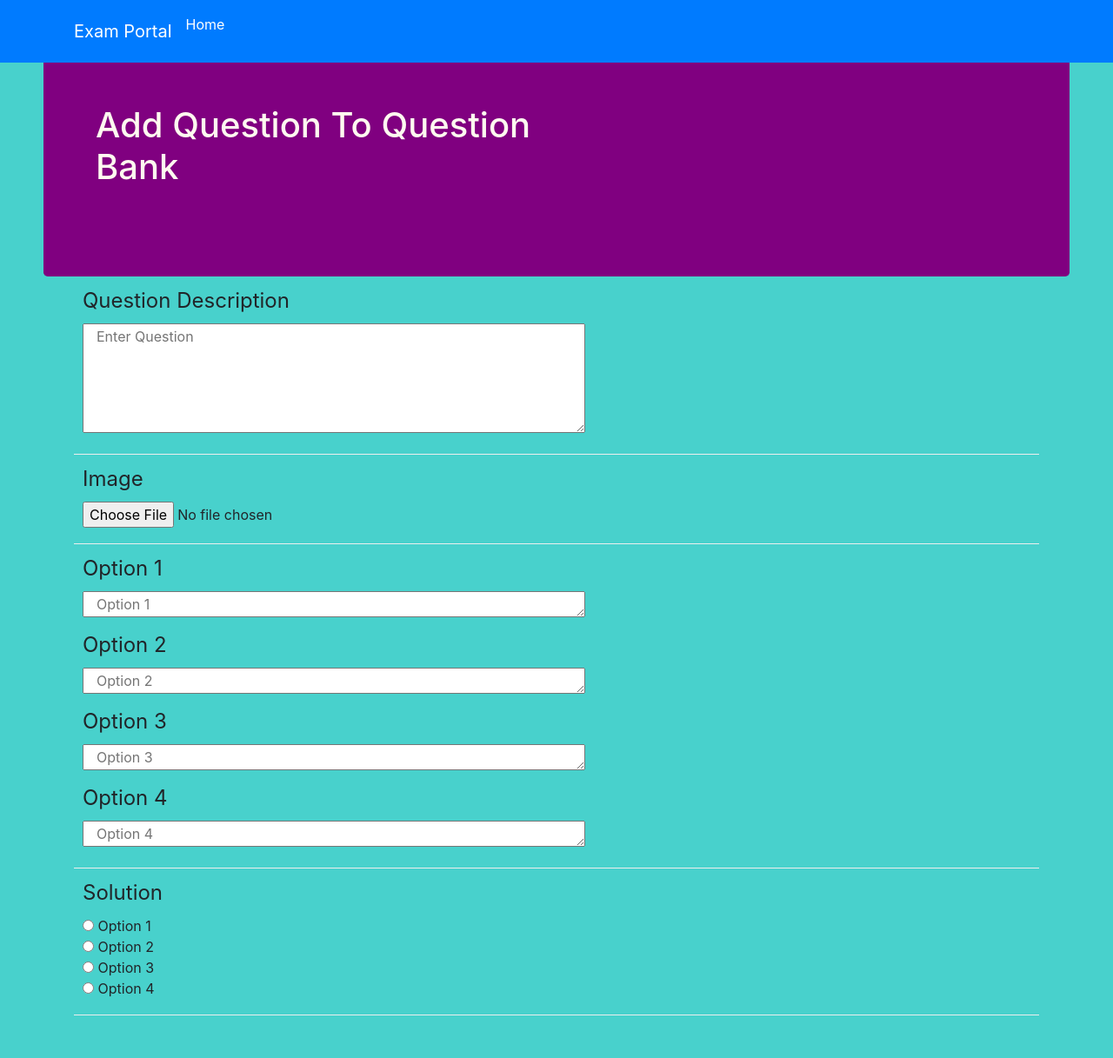
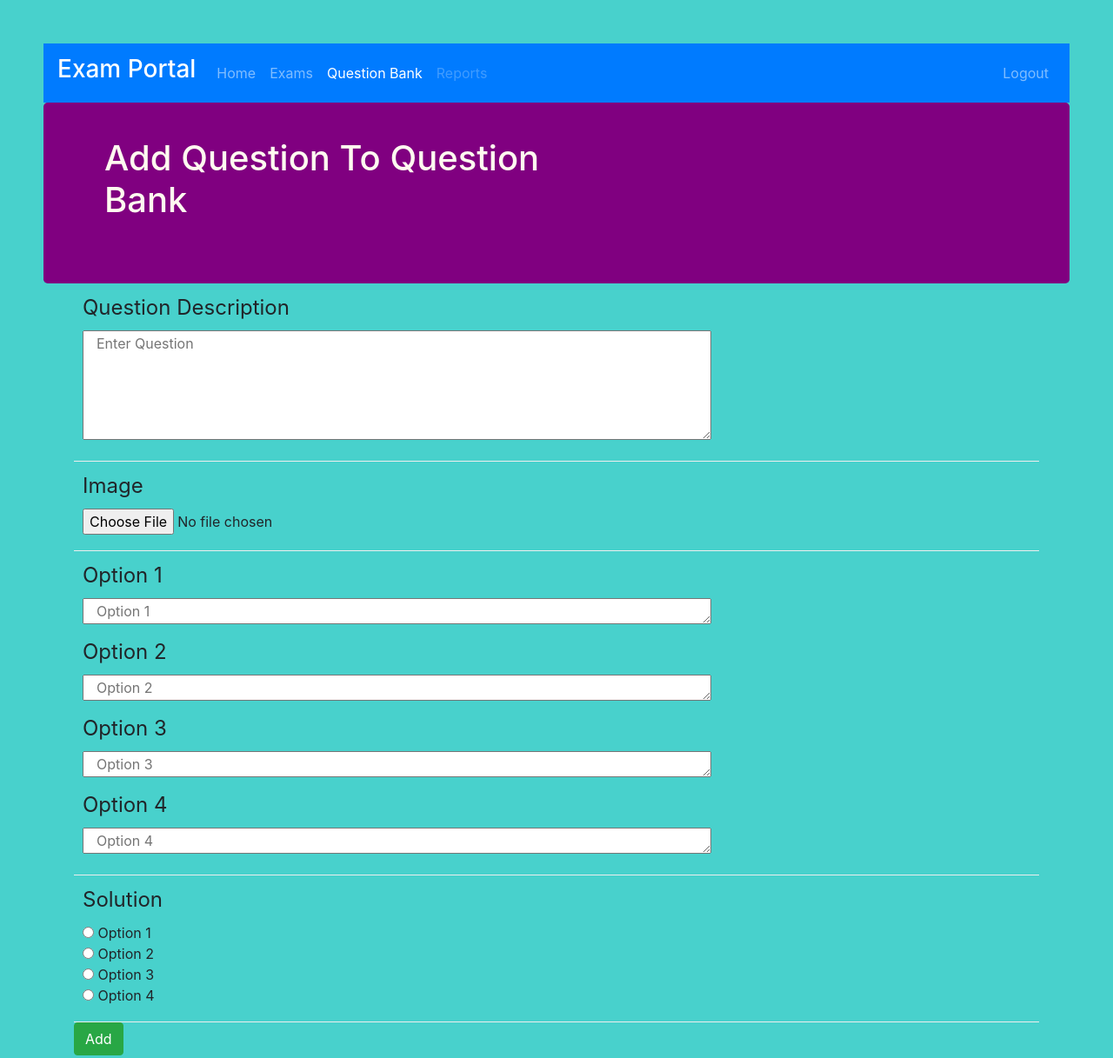
Before and after one commit to hiruthikj/Online-Examination-System, a website: page add-question.html in a window 1280 px wide. Shown: the whole page at 87% size. Drawn offline with nearby package versions, Linux system fonts and the light colour scheme.

Commit message:
add-question edited

```diff
--- a/add-question.html
+++ b/add-question.html
@@ -14,15 +14,26 @@
 
   <body>
 
-    <nav class="navbar navbar-dark bg-primary navbar-extend-sm fixed-top">
-      <div class="container">
-        <a class = "navbar-brand" href="#">Exam Portal</a>
-        <ul class="navbar-nav mr-auto">
-          <li class="nav-item active"><a class="nav-link" href="#">Home</a></li>
-          <li class="nav-item"><a class="nav-link" href="#"></a></li>
-        </ul>
-      </div>
-    </nav>
+    <div class="">
+        <nav class="navbar navbar-expand-md navbar-dark bg-primary">
+            <a href="#" class="navbar-brand"><h3>Exam Portal</h3></a>
+            <button type="button" class="navbar-toggler" data-toggle="collapse" data-target="#navbarCollapse">
+                <span class="navbar-toggler-icon"></span>
+            </button>
+
+            <div class="collapse navbar-collapse" id="navbarCollapse">
+                <div class="navbar-nav">
+                    <a href="#" class="nav-item nav-link">Home</a>
+                    <a href="#" class="nav-item nav-link">Exams</a>
+                    <a href="#" class="nav-item nav-link active">Question Bank</a>
+                    <a href="#" class="nav-item nav-link disabled" tabindex="-1">Reports</a>
+                </div>
+                <div class="navbar-nav ml-auto">
+                    <a href="#" class="nav-item nav-link">Logout</a>
+                </div>
+            </div>
+        </nav>
+    </div>
 
     <header class = "jumbotron row-header">
         <div class = "container">
@@ -43,7 +54,7 @@
           <fieldset>
             <legend>Question Description</legend>
             <label for="">
-              <textarea name="qn-desc" rows="5" cols="80" class = "col-8 justify-content-center" placeholder="Enter Question"></textarea>
+              <textarea name="qn-desc" rows="5" cols="80" class = "col-10 justify-content-center" placeholder="Enter Question"></textarea>
             </label>
           </fieldset>
         </div>
@@ -61,19 +72,19 @@
           <fieldset>
             <legend>Option 1</legend>
             <label for="">
-              <textarea name="qn-desc" rows="1" cols="80" class = "col-8 justify-content-center" placeholder="Option 1"></textarea>
+              <textarea name="qn-desc" rows="1" cols="80" class = "col-10 justify-content-center" placeholder="Option 1"></textarea>
             </label>
             <legend>Option 2</legend>
             <label for="">
-              <textarea name="qn-desc" rows="1" cols="80" class = "col-8 justify-content-center" placeholder="Option 2"></textarea>
+              <textarea name="qn-desc" rows="1" cols="80" class = "col-10 justify-content-center" placeholder="Option 2"></textarea>
             </label>
             <legend>Option 3</legend>
             <label for="">
-              <textarea name="qn-desc" rows="1" cols="80" class = "col-8 justify-content-center" placeholder="Option 3"></textarea>
+              <textarea name="qn-desc" rows="1" cols="80" class = "col-10 justify-content-center" placeholder="Option 3"></textarea>
             </label>
             <legend>Option 4</legend>
             <label for="">
-              <textarea name="qn-desc" rows="1" cols="80" class = "col-8 justify-content-center" placeholder="Option 4"></textarea>
+              <textarea name="qn-desc" rows="1" cols="80" class = "col-10 justify-content-center" placeholder="Option 4"></textarea>
             </label>
           </fieldset>
         </div>
@@ -89,6 +100,7 @@
           </fieldset>
         </div>
 
+        <button class = "btn btn-success" type="button" name="button">Add</button>
       </div>
     </form>
 
--- a/css/add-question.css
+++ b/css/add-question.css
@@ -5,7 +5,7 @@ body{
 }
 
 .jumbotron{
-  padding: 70px 30px 70px 30px;
+  padding: 40px;
   margin: 0px auto;
   background-color: purple;
   color: floralwhite;
--- a/css/studenthome.css
+++ b/css/studenthome.css
@@ -1,6 +1,7 @@
 body {
   font-family: Arial;
   padding: 10px;
+  background-image: url("../img/blue.jpg");
   background-repeat: no-repeat;
   background-size: cover;
 }
```
Also changed, not shown: studenthome.html (+1 -2 lines), 1 other file.
